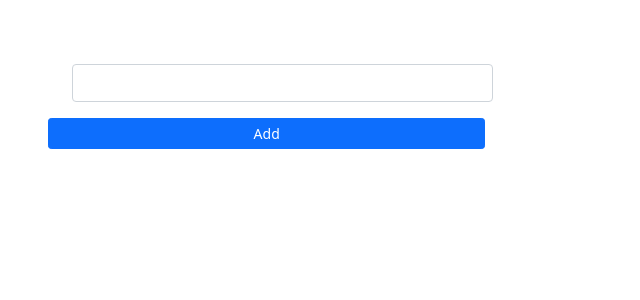
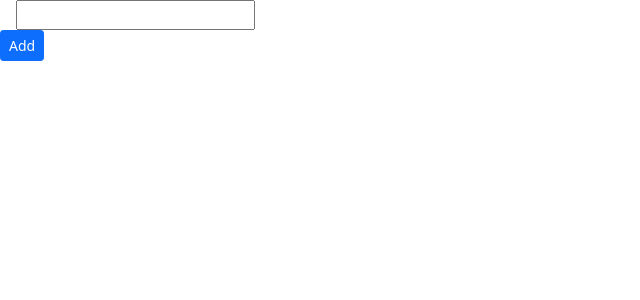
Before and after one commit to looleeluu/react-redux-test, a React (Create React App) app: page / in a window 1280 px wide. Shown: the top 300 px of the page, without its empty margins (0-640 px from the left). Built offline with nearby package versions, Linux system fonts and the light colour scheme.

Commit message:
state struct

```diff
--- a/src/actions/actions.jsx
+++ b/src/actions/actions.jsx
@@ -1,9 +1,6 @@
 import { createAction } from 'redux-actions';
 
 export const addTask = createAction('TASK_ADD');
-
 export const updateNewTaskText = createAction('TEXT_UPDATE');
-
 export const removeTask = createAction('TASK_REMOVE');
-
 export const toggleTaskState = createAction('TASK_STATE_TOGGLE');
--- /dev/null
+++ b/src/components/App.jsx
@@ -0,0 +1,12 @@
+import React from 'react';
+import NewTaskForm from './NewTaskForm';
+import TasksBox from './TasksBox';
+
+const App = () => (
+	<div className="col-5">
+		<NewTaskForm />
+		<TasksBox />
+	</div>
+);
+
+export default App;
--- /dev/null
+++ b/src/components/NewTaskForm.jsx
@@ -0,0 +1,42 @@
+import React from 'react';
+import _ from 'lodash';
+import { connect } from 'react-redux';
+import * as actions from '../actions/actions';
+
+const mapStateToProps = ({ text }) => {
+	const props = { text };
+	return props;
+};
+
+const actionCreators = {
+	addTask: actions.addTask,
+	updateNewTaskText: actions.updateNewTaskText,
+};
+
+const NewTaskForm = ({ text, addTask, updateNewTaskText }) => {
+	const handleAddTask = (e) => {
+    e.preventDefault();
+    const task = { text, id: _.uniqueId(), state: 'active' };
+    addTask({ task });
+  };
+
+  const handleUpdateNewTaskText = (e) => {
+    updateNewTaskText({ text: e.target.value });
+  };
+
+	return (
+    <form action="" className="form-inline" onSubmit={handleAddTask}>
+      <div className="form-group mx-sm-3">
+        <input
+          type="text"
+          required
+          value={text}
+          onChange={handleUpdateNewTaskText}
+        />
+      </div>
+      <input type="submit" className="btn btn-primary btn-sm" value="Add" />
+    </form>
+  );
+};
+
+export default connect(mapStateToProps, actionCreators)(NewTaskForm);
--- a/src/components/TasksBox.jsx
+++ b/src/components/TasksBox.jsx
@@ -1,5 +1,4 @@
 import React from 'react';
-import _ from 'lodash';
 import { connect } from 'react-redux';
 import * as actions from '../actions/actions';
 
@@ -12,14 +11,19 @@ const mapStateToProps = ({ tasks, text }) => {
 };
 
 const actionCreators = {
-	addTask: actions.addTask,
 	removeTask: actions.removeTask,
-	updateNewTaskText: actions.updateNewTaskText,
 	toggleTaskState: actions.toggleTaskState,
 };
 
-const TasksBox = ({ tasks, handleToggleTaskState, handleRemoveTask }) => {
-	console.log(tasks);
+const TasksBox = ({ tasks, removeTask, toggleTaskState }) => {
+	const handleToggleTaskState = (id) => () => {
+		toggleTaskState({ id });
+	};;
+
+	const handleRemoveTask = (id) => () => {
+		removeTask({ id });
+	};;
+
 	if (tasks.length === 0) {
 		return null;
 	}
@@ -42,37 +46,4 @@ const TasksBox = ({ tasks, handleToggleTaskState, handleRemoveTask }) => {
 	)
 }
 
-const App = ({ text, tasks, addTask, updateNewTaskText, removeTask, toggleTaskState }) => {
-	const handleToggleTaskState = (id) => () => {
-		toggleTaskState({ id });
-	};
-
-	const handleAddTask = (e) => {
-		e.preventDefault();
-    const task = { text, id: _.uniqueId(), state: 'active' };
-    addTask({ task });
-	};
-
-	const handleInput = (e) => {
-		const text = e.target.value;
-		updateNewTaskText({ text });
-	};
-
-	const handleRemoveTask = (id) => () => {
-		removeTask({ id });
-	};
-
-	return (
-		<div className="col-5">
-			<form action="" className="row m-5 g-3" onSubmit={handleAddTask} >
-				<div className="form-group mx-sm-3">
-					<input className="form-control" type="text" required value={text} onChange={handleInput} />
-				</div>
-				<button type="submit" className="btn btn-primary btn-sm">Add</button>
-			</form>
-			<TasksBox tasks={tasks} handleRemoveTask={handleRemoveTask} handleToggleTaskState={handleToggleTaskState} />
-		</div>
-	);
-};
-
-export default connect(mapStateToProps, actionCreators)(App);
+export default connect(mapStateToProps, actionCreators)(TasksBox);
--- a/src/index.js
+++ b/src/index.js
@@ -1,7 +1,6 @@
 import reportWebVitals from './reportWebVitals';
-import './index.css';
+import 'bootstrap/dist/css/bootstrap.min.css';
 
-import 'bootstrap/dist/css/bootstrap.min.css';
 import React from 'react';
 import { render } from 'react-dom';
 
@@ -9,7 +8,7 @@ import { Provider } from 'react-redux';
 import { createStore } from 'redux';
 
 import reducers from './reducers/reducers';
-import App from './components/TasksBox';
+import App from './components/App';
 
 const store = createStore(reducers);
 
```
